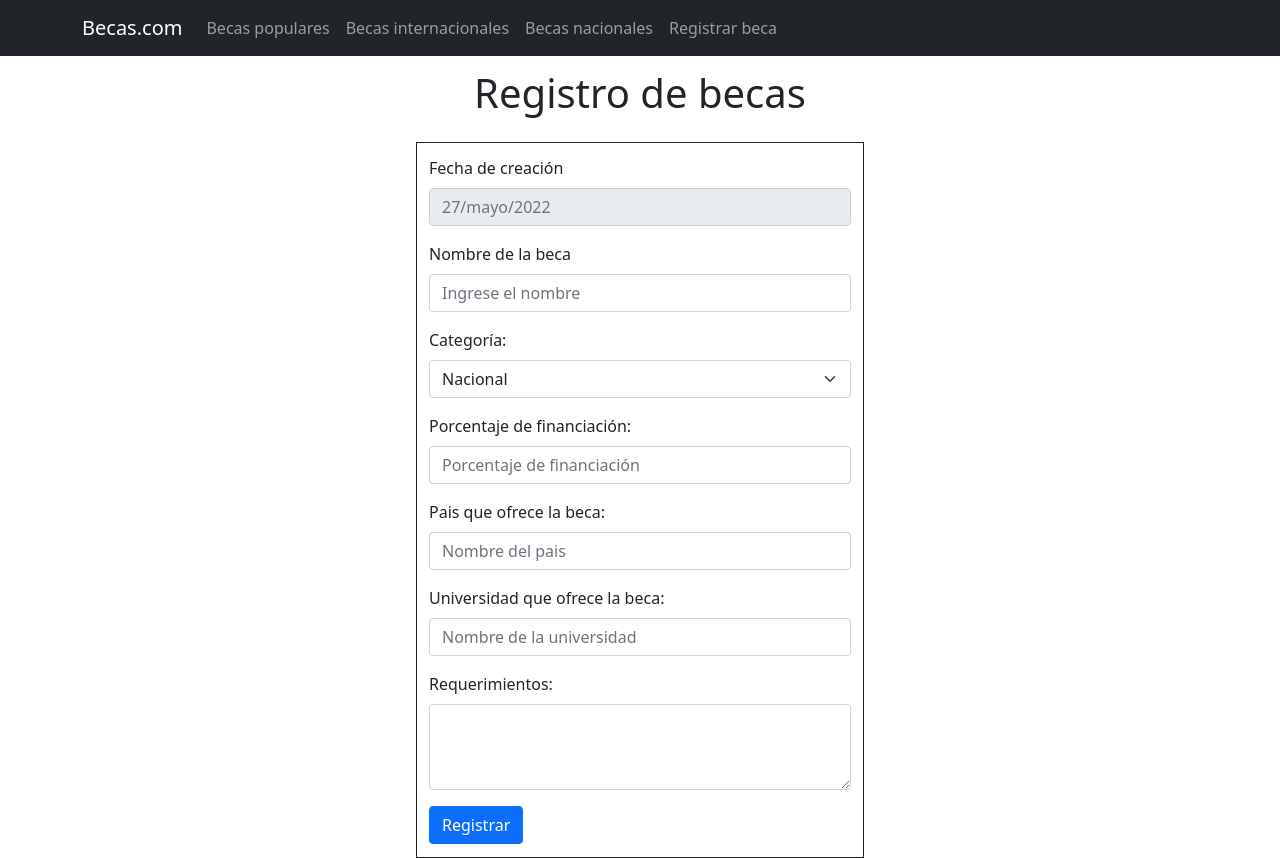
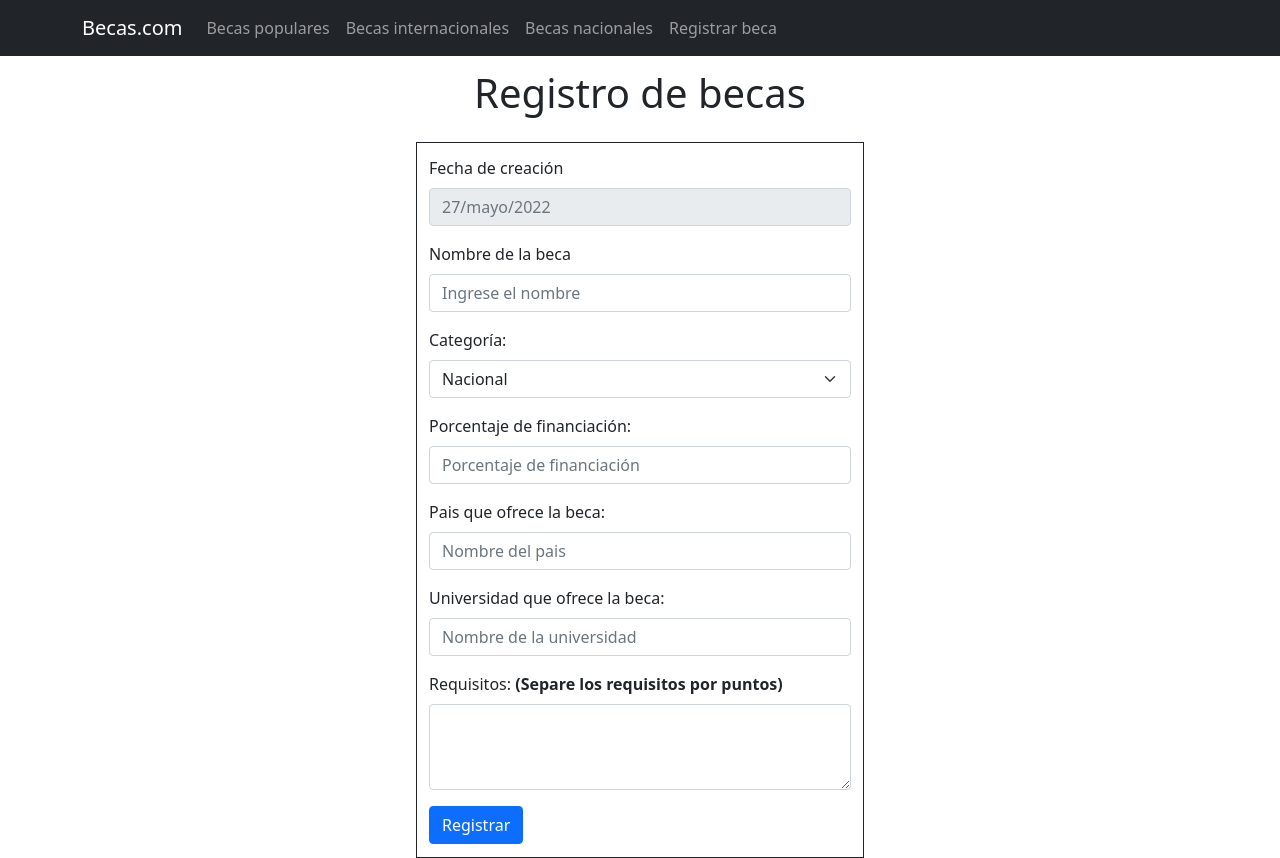
Before and after one commit to DDelgadoT/Frontend-Proyect1-WWW, a React (Create React App) app: page /registro in a window 1280 px wide. Built offline with nearby package versions, Linux system fonts and the light colour scheme.

Commit message:
css changes

```diff
--- a/src/components/RegistroBecas/RegistroBecas.js
+++ b/src/components/RegistroBecas/RegistroBecas.js
@@ -41,7 +41,7 @@ function RegistroBecas() {
     let fechaPublicacion = dia + "/" + mes + "/" + año;
 
   return (
-    <div>
+    <>
         <Form onSubmit={handleSubmit}>
         <Form.Group className="mb-3" controlId="formFecha">
                 <Form.Label>Fecha de creación</Form.Label>
@@ -71,14 +71,14 @@ function RegistroBecas() {
                 <Form.Control type="text" placeholder="Nombre de la universidad" />
             </Form.Group>
             <Form.Group className="mb-3" controlId="formRequisitos">
-                <Form.Label>Requerimientos:</Form.Label>
+                <Form.Label>Requisitos: <b>(Separe los requisitos por puntos)</b></Form.Label>
                 <Form.Control as="textarea" rows={3} />
             </Form.Group>
             <Button variant="primary" type="submit">
                 Registrar
             </Button>
         </Form>
-    </div>
+    </>
   );
 }
 
```
